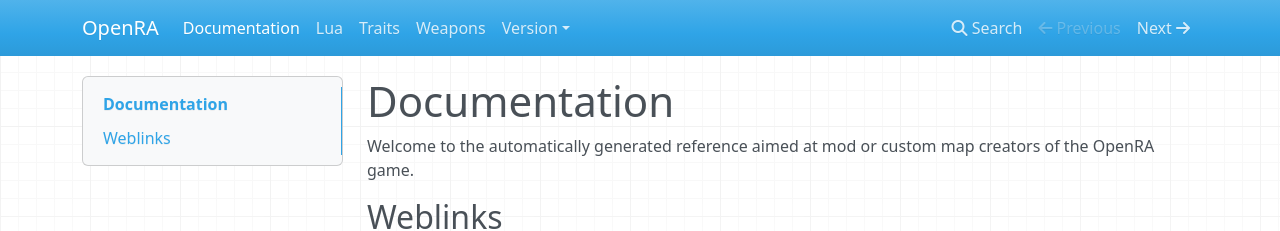
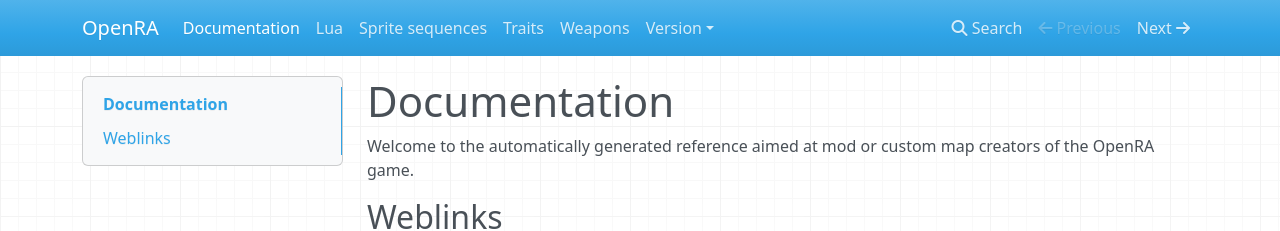
Before and after one commit to OpenRA/docs, an MkDocs documentation site: the page built from api/index.md, in a window 1280 px wide. Shown: the top 231 px of the page. Built offline with MkDocs 1.6.1, drawn with Linux system fonts in a browser that asks for light colours; nearby versions of some CDN libraries.

Commit message:
Add sprite sequences

```diff
--- a/mkdocs.yml
+++ b/mkdocs.yml
@@ -9,6 +9,7 @@ theme:
 nav:
     - 'index.md'
     - 'lua.md'
+    - 'sprite-sequences.md'
     - 'traits.md'
     - 'weapons.md'
     - 'Version':
```
